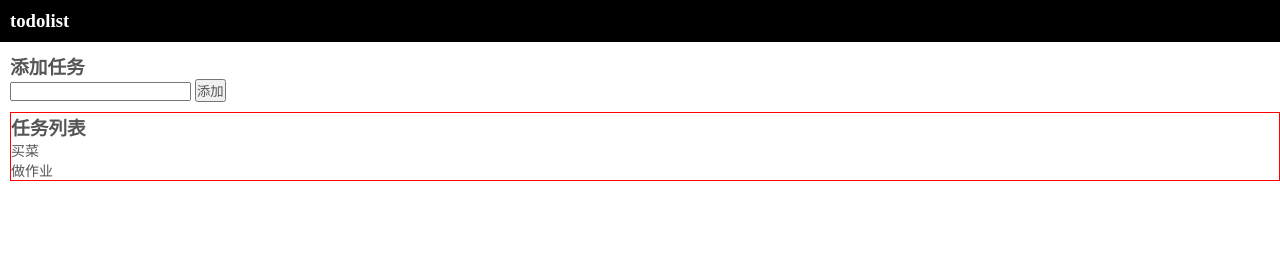
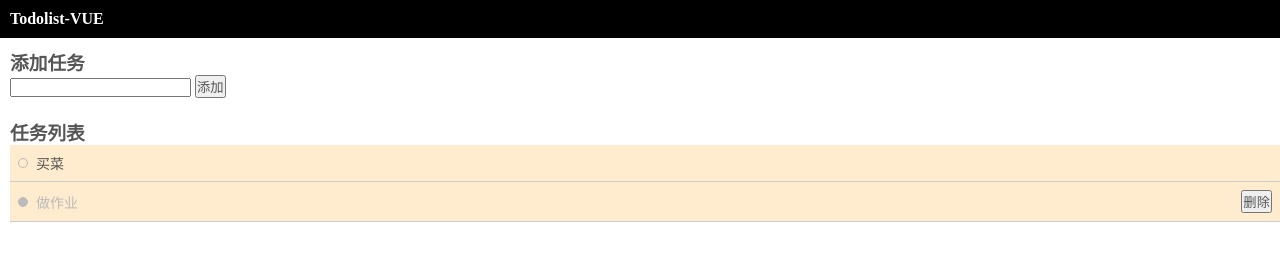
Before and after one commit to ljy1017010/vue-todolist, a plain HTML site: page index.html in a window 1280 px wide. Drawn offline with nearby package versions, Linux system fonts and the light colour scheme.

Commit message:
update index.html

```diff
--- a/index.html
+++ b/index.html
@@ -12,6 +12,10 @@
             color: #555;
         }
 
+        h1 {
+            font-size: 16px;
+        }
+
         .header {
             background-color: black;
             color: #fff;
@@ -21,19 +25,40 @@
         .tool {
             margin-left: 10px;
             margin-top: 10px;
-
         }
 
         .lists {
             margin-left: 10px;
-            margin-top: 10px;
-            border: solid 1px red;
+            margin-top: 20px;
         }
         ul {
             list-style: none;
+            background-color: blanchedalmond;
         }
         ul li {
+            padding: 8px;
             font-size: 14px;
+            border-bottom: solid 1px #ccc;
+            display: flex;
+            justify-content:flex-start;
+            align-items: center;
+        }
+        ul li>span.circle {
+            display: inline-block;
+            height: 10px;
+            width: 10px;
+            border-radius: 50%;
+            border: solid 1px #bbb;
+            margin-right: 8px;
+        }
+        li.finished span {
+            color: #bbb;
+        }
+        li.finished .circle {
+            background-color: #bbb;
+        }
+        li span.des {
+            flex: auto;
         }
     </style>
     <script src="https://cdn.jsdelivr.net/npm/vue"></script>
@@ -41,19 +66,22 @@
 
 <body>
     <div id="app">
-        <h3 class='header'>todolist</h3>
+        <h1 class='header'>Todolist-VUE</h3>
 
         <div class='tool'>
             <h3>添加任务</h3>
-            <input type="text" v-modal='newItem' />
+            <input type="text" v-model='newDes' />
             <button @click='addItem'>添加</button>
         </div>
-
 
         <div class='lists'>
             <h3>任务列表</h3>
             <ul>
-                <li v-for="item in items" :key="item.id">{{item.des}}</li>
+                <li v-for="item in items" :key="item.id" @click='finishTask(item)' :class='{finished: item.isFinished}'>
+                    <span class='circle'></span>
+                    <span class='des'>{{item.des}}</span>
+                    <button @click='deleteItem(item)' v-if="item.isFinished">删除</button>
+                </li>
             </ul>
         </div>
     </div>
@@ -63,7 +91,8 @@
             el: "#app",
             data() {
                 return {
-                    newItem: '',
+                    index: 3,
+                    newDes: '',
                     items: [{
                         id: 1,
                         des: '买菜',
@@ -76,8 +105,25 @@
                 }
             },
             methods: {
-                addItem() {
-                    console.log('add..')
+                addItem () {
+                    this.items.push({
+                        id: this.index,
+                        des: this.newDes,
+                        isFinished: false
+                    })
+
+                    this.newDes = ''
+                    this.index++
+                },
+                finishTask (item) {
+                    item.isFinished = !item.isFinished
+                },
+                deleteItem (item) {
+                    this.items.forEach((v, index) => {
+                        if (v.id === item.id) {
+                            this.items.splice(index, 1)
+                        }
+                    })
                 }
             }
         });
```
